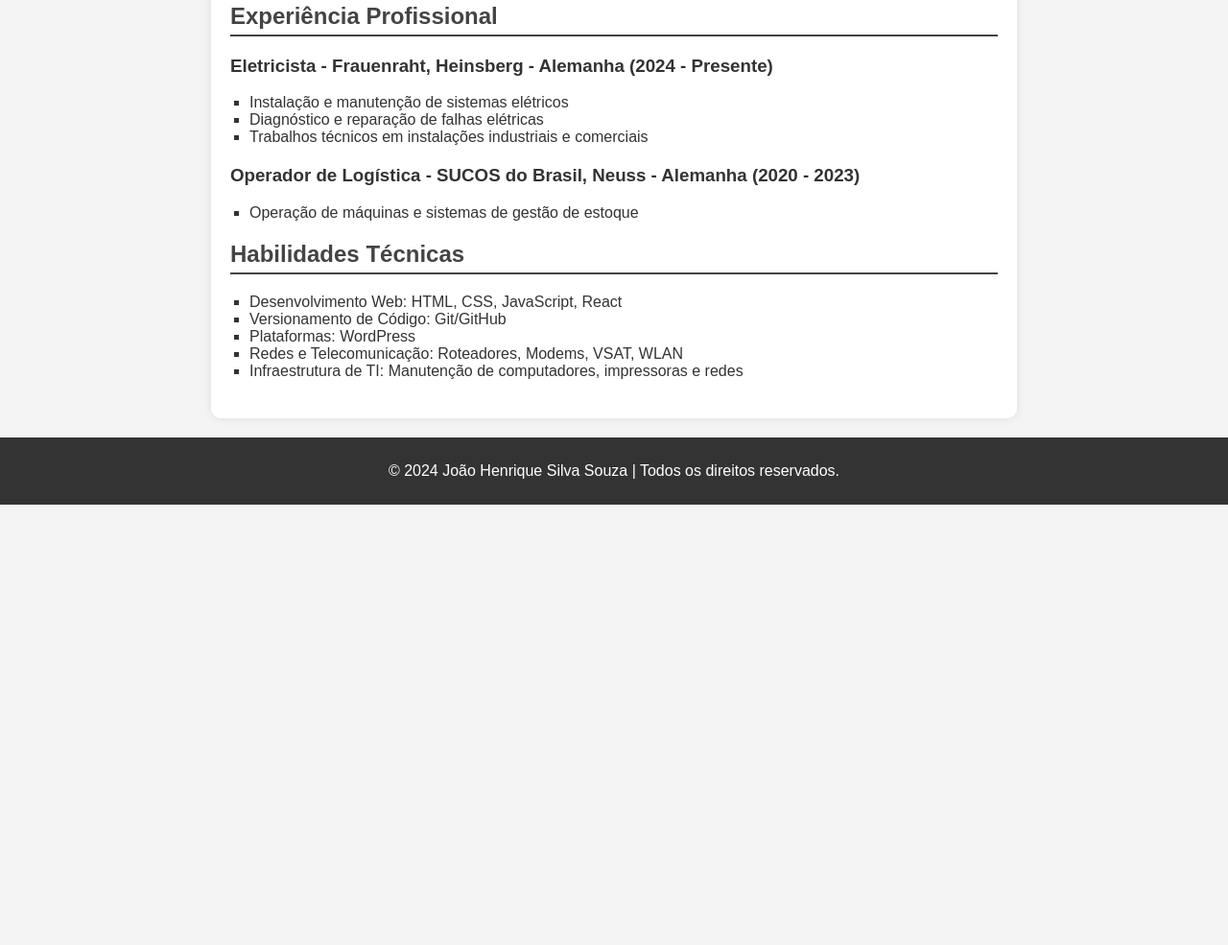
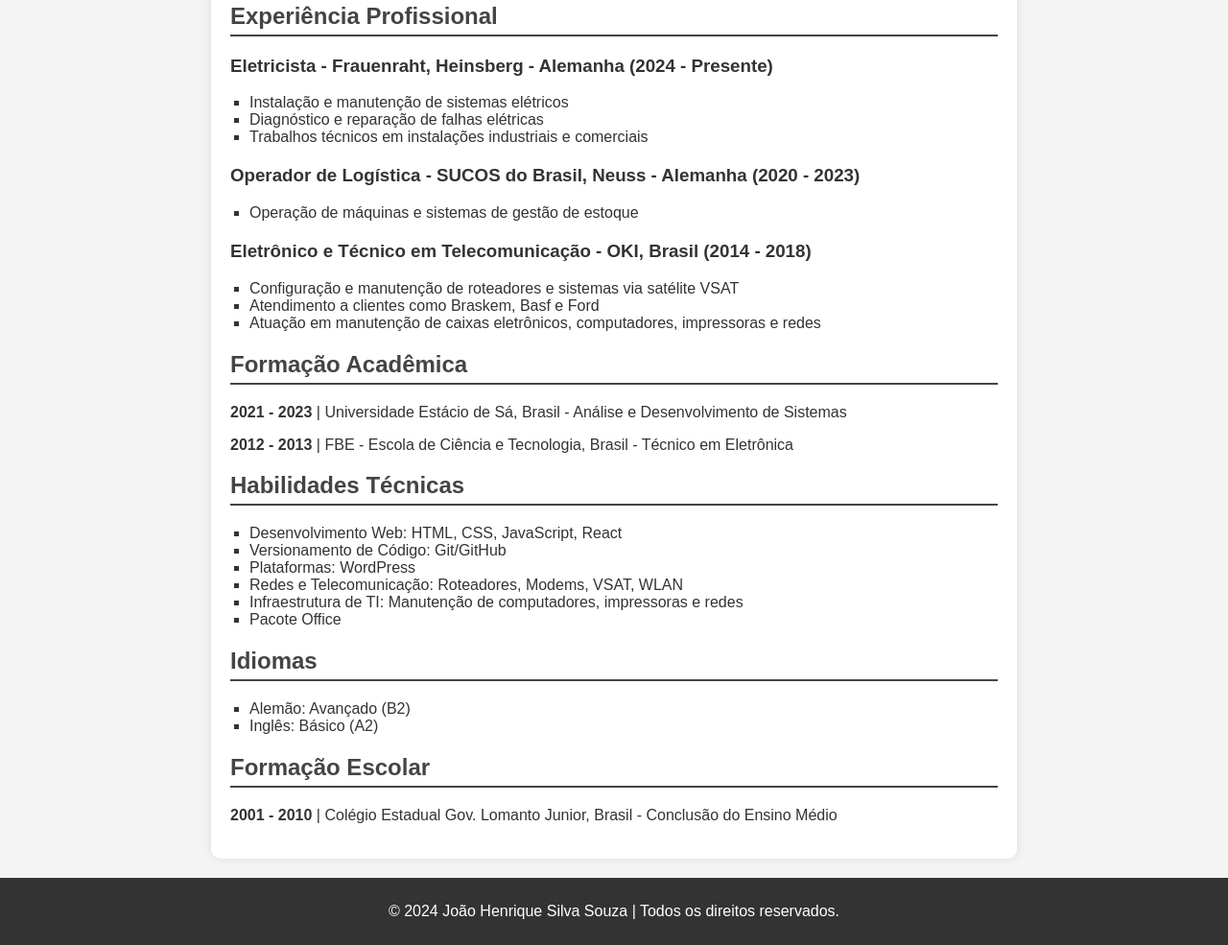
Before and after one commit to jhsouzaIT/meu-curriculo, a plain HTML site: page index.html in a window 1280 px wide. Shown: the part 556-1541 px from the top of the page at 96% size. Before the commit the page ends 1082 px from the top, so only its background shows below. Drawn offline with Linux system fonts and the light colour scheme.

Commit message:
Update index.html

```diff
--- a/index.html
+++ b/index.html
@@ -37,6 +37,19 @@
                     <li>Operação de máquinas e sistemas de gestão de estoque</li>
                 </ul>
             </div>
+            <div class="job">
+                <h3>Eletrônico e Técnico em Telecomunicação - OKI, Brasil (2014 - 2018)</h3>
+                <ul>
+                    <li>Configuração e manutenção de roteadores e sistemas via satélite VSAT</li>
+                    <li>Atendimento a clientes como Braskem, Basf e Ford</li>
+                    <li>Atuação em manutenção de caixas eletrônicos, computadores, impressoras e redes</li>
+                </ul>
+            </div>
+        </section>
+        <section class="education">
+            <h2>Formação Acadêmica</h2>
+            <p><strong>2021 - 2023</strong> | Universidade Estácio de Sá, Brasil - Análise e Desenvolvimento de Sistemas</p>
+            <p><strong>2012 - 2013</strong> | FBE - Escola de Ciência e Tecnologia, Brasil - Técnico em Eletrônica</p>
         </section>
         <section class="skills">
             <h2>Habilidades Técnicas</h2>
@@ -46,7 +59,19 @@
                 <li>Plataformas: WordPress</li>
                 <li>Redes e Telecomunicação: Roteadores, Modems, VSAT, WLAN</li>
                 <li>Infraestrutura de TI: Manutenção de computadores, impressoras e redes</li>
+                <li>Pacote Office</li>
             </ul>
+        </section>
+        <section class="languages">
+            <h2>Idiomas</h2>
+            <ul>
+                <li>Alemão: Avançado (B2)</li>
+                <li>Inglês: Básico (A2)</li>
+            </ul>
+        </section>
+        <section class="schooling">
+            <h2>Formação Escolar</h2>
+            <p><strong>2001 - 2010</strong> | Colégio Estadual Gov. Lomanto Junior, Brasil - Conclusão do Ensino Médio</p>
         </section>
     </main>
     <footer>
```
